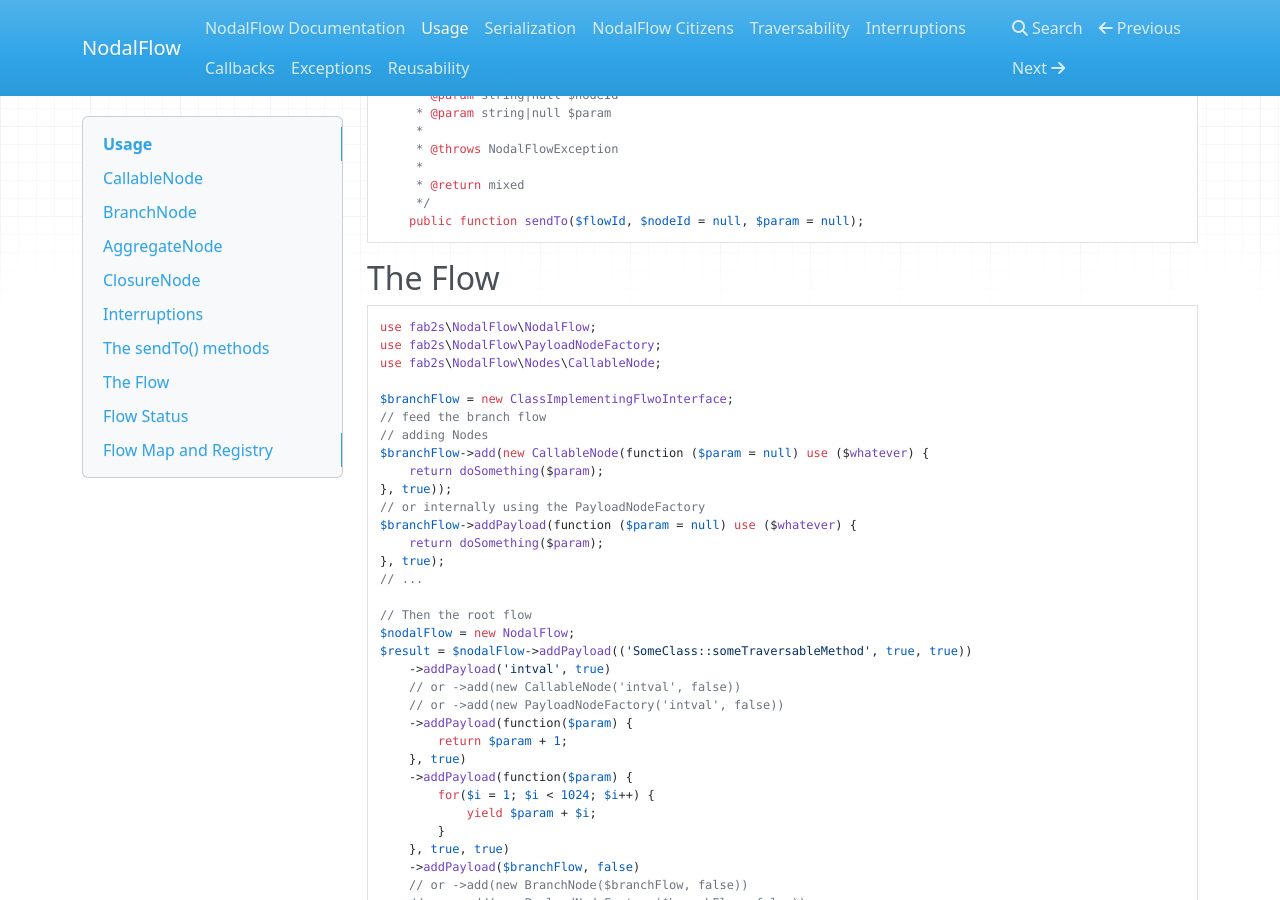
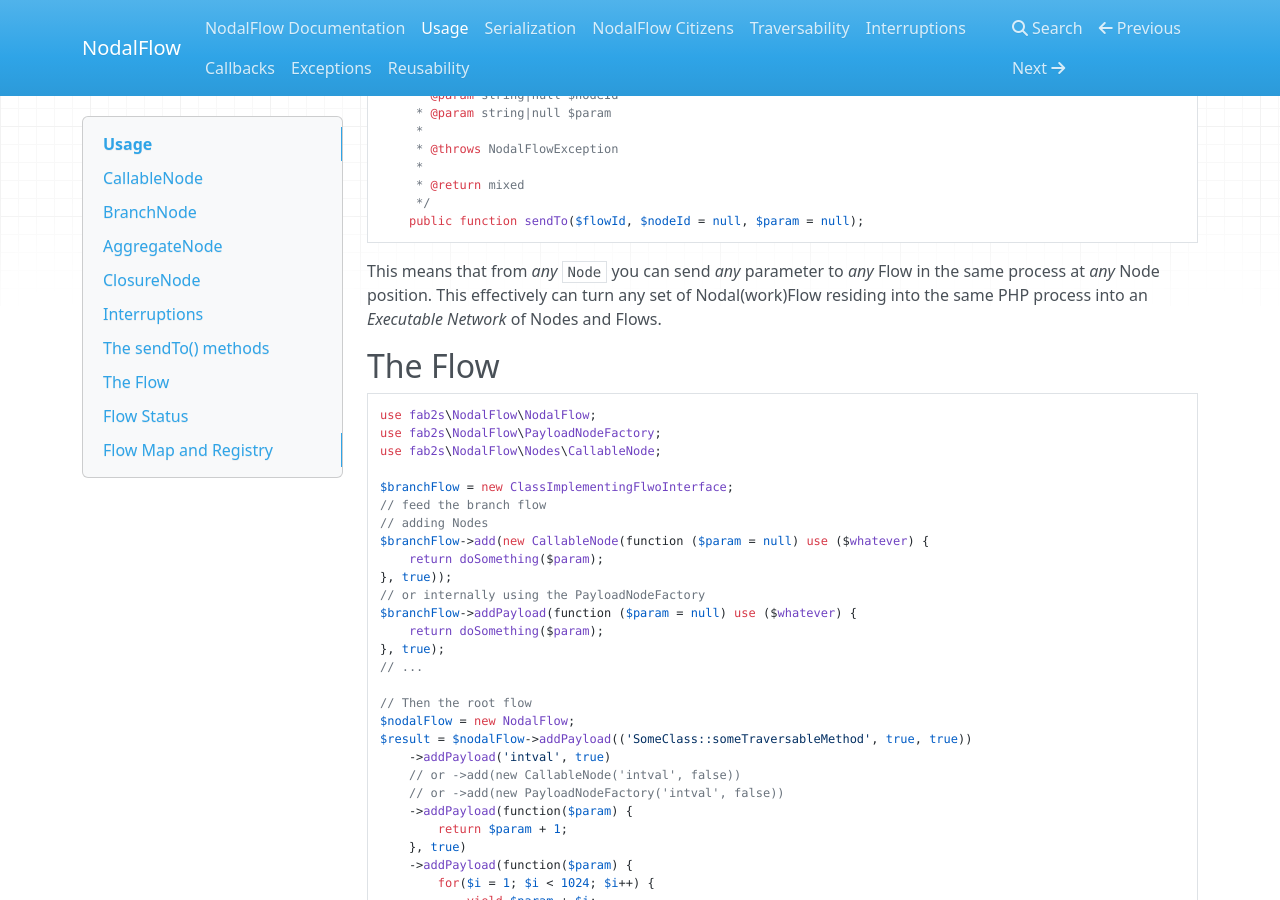
Before and after one commit to fab2s/NodalFlow, an MkDocs documentation site: the page built from docs/usage.md, in a window 1280 px wide and 900 px high, scrolled down 2900 px. Built offline with MkDocs 1.6.1, drawn with Linux system fonts in a browser that asks for light colours; nearby versions of some CDN libraries; old or Windows-style settings are respelled for this version of MkDocs.

Commit message:
sendTo doc

````diff
--- a/docs/usage.md
+++ b/docs/usage.md
@@ -153,6 +153,8 @@ For convenience, a version of `sendTo()` is also present in `NodeInterface`  and
     public function sendTo($flowId, $nodeId = null, $param = null);
 ```
 
+This means that from _any_ `Node` you can send _any_ parameter to _any_ Flow in the same process at _any_ Node position. This effectively can turn any set of Nodal(work)Flow residing into the same PHP process into an _Executable Network_ of Nodes and Flows.
+
 ## The Flow
 
 ```php
````
